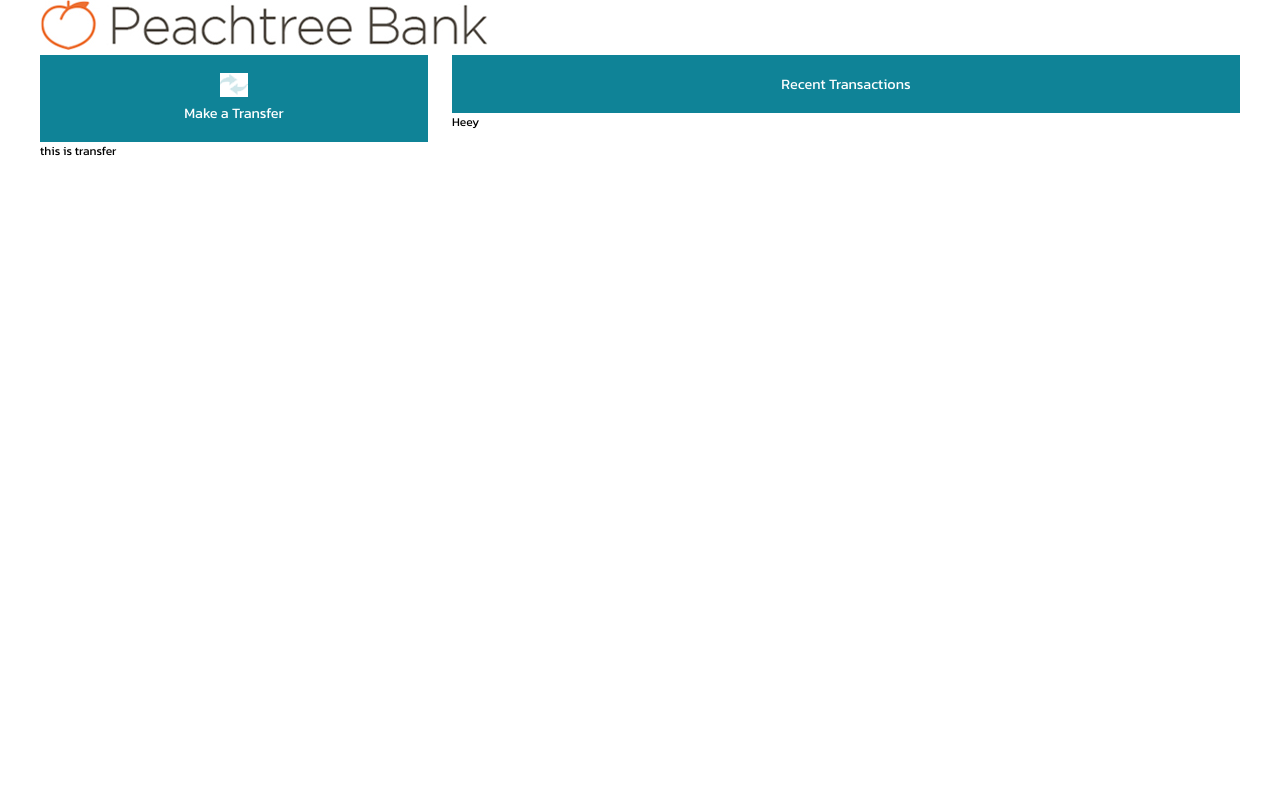
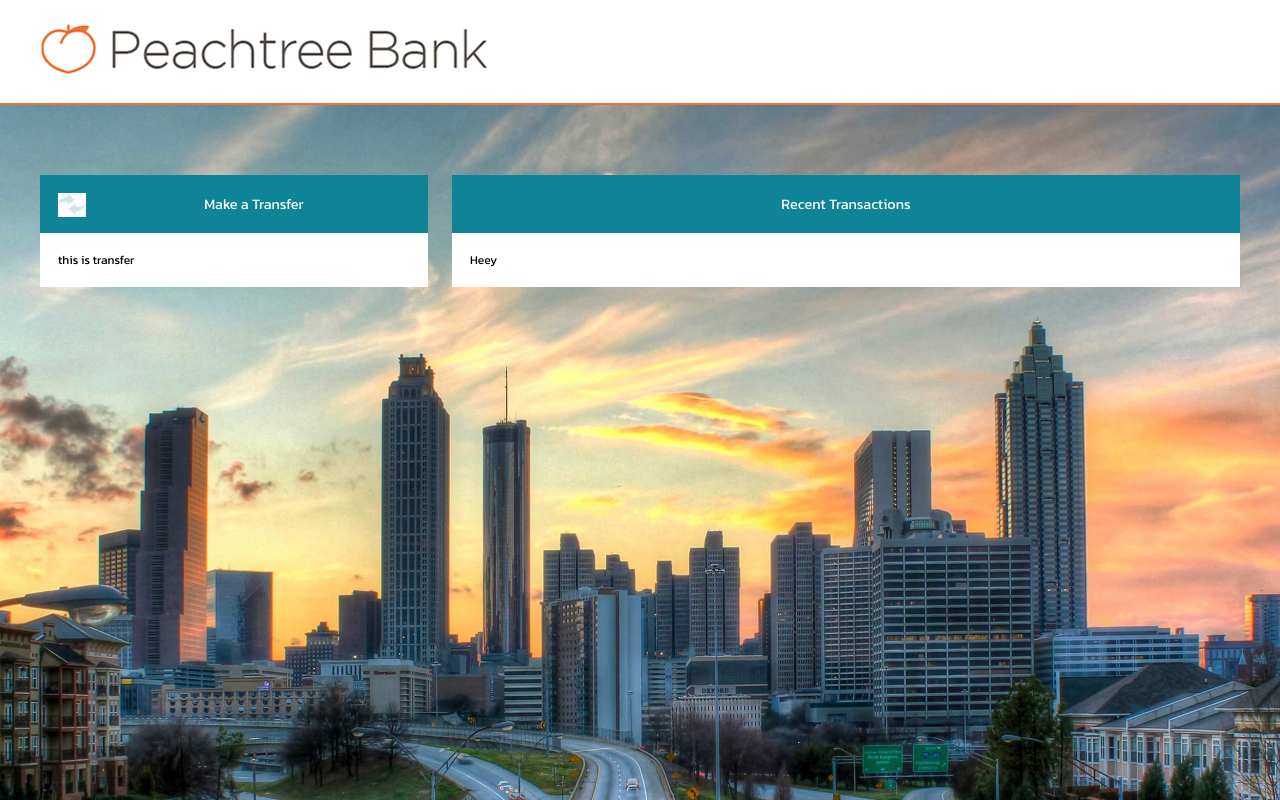
Before and after one commit to aaegorof/test-backbase-transactions, a React (Create React App) app: page / in a window 1280 px wide. Built offline with nearby package versions, Linux system fonts and the light colour scheme.

Commit message:
added a little more style to panel containers
Took 34 minutes

```diff
--- a/src/App.tsx
+++ b/src/App.tsx
@@ -1,20 +1,21 @@
 import React from "react";
 import logo from "./assets/logo.jpg";
+import backgroundImg from "./assets/background.jpg";
 import Layout from "./components/Layout/Layout";
-import './assets/styles/app.scss'
 import TransferForm from "./components/TransferForm/TransferForm";
 import Panel from "./components/Panel/Panel";
+import "./assets/styles/app.scss";
 
 function App() {
   return (
     <div className="app-wrap">
-      <header className="app-header container">
-        <img src={logo} className="App-logo" alt="logo" />
+      <header className="app-header pd-2-v">
+        <div className="container">
+          <img src={logo} className="App-logo" alt="logo" />
+        </div>
       </header>
-      <Layout sidebarComponent={<TransferForm/>}>
-          <Panel title={'Recent Transactions'}>
-              Heey
-          </Panel>
+      <Layout sidebarComponent={<TransferForm />} backgroundImg={backgroundImg}>
+        <Panel title={"Recent Transactions"}>Heey</Panel>
       </Layout>
     </div>
   );
--- a/src/components/Layout/Layout.tsx
+++ b/src/components/Layout/Layout.tsx
@@ -1,17 +1,19 @@
 import React from "react";
+import './layout.scss'
 
 type Props = {
-  sidebarComponent?: JSX.Element;
+  sidebarComponent?: JSX.Element
+    backgroundImg?: any
 };
 
-const Layout: React.FC<Props> = ({ children, sidebarComponent }) => {
+const Layout: React.FC<Props> = ({ children, sidebarComponent,backgroundImg }) => {
   const mainClassColumns = sidebarComponent ? 8 : 12;
-
+    console.log(backgroundImg)
   return (
-    <div className={"container"}>
-      <div className="row">
-        {sidebarComponent && <aside className="col-md-4 pd-md-1-r">{sidebarComponent}</aside>}
-        <section className={`pd-md-1-l col-md-${mainClassColumns}`}>{children}</section>
+    <div className={"app-body"} style={{backgroundImage: `url(${backgroundImg})`}}>
+      <div className="container row">
+        {sidebarComponent && <aside className="sidebar col-md-4 pd-md-1-r">{sidebarComponent}</aside>}
+        <section className={`main-content pd-md-1-l col-md-${mainClassColumns}`}>{children}</section>
       </div>
     </div>
   );
--- /dev/null
+++ b/src/components/Layout/layout.scss
@@ -0,0 +1,25 @@
+@import "../../assets/styles/variables";
+
+.app-wrap {
+  min-height: 100vh;
+  display: flex;
+  flex-direction: column;
+}
+.app-header {
+  border-bottom: 2px solid $active;
+}
+.app-body {
+  flex: 1;
+  padding-top: 70px;
+  padding-bottom: 70px;
+  background-size: cover;
+  background-position: center;
+}
+
+@media screen and (max-width: $md) {
+  .sidebar {
+    & + .main-content {
+      margin-top: 30px;
+    }
+  }
+}
--- a/src/components/Panel/Panel.tsx
+++ b/src/components/Panel/Panel.tsx
@@ -15,7 +15,9 @@ const Panel: React.FC<Props> = (props) => {
                 {icon && <img src={icon} alt={title}/>}
                 <div className={'h3'}>{title}</div>
             </div>
-            {children}
+            <div className="panel-body">
+                {children}
+            </div>
         </div>
     )
 }
--- a/src/components/Panel/panel.scss
+++ b/src/components/Panel/panel.scss
@@ -1,9 +1,18 @@
 @import "../../assets/styles/variables";
 .panel-wrap {
+  $padding: 18px;
   .panel-header {
     background: $primary;
     color: #fff;
     text-align: center;
-    padding: 18px;
+    padding: $padding;
+    img {
+      float: left;
+      margin-right: 1rem;
+    }
+  }
+  .panel-body {
+    padding: $padding;
+    background: #fff;
   }
 }
```
